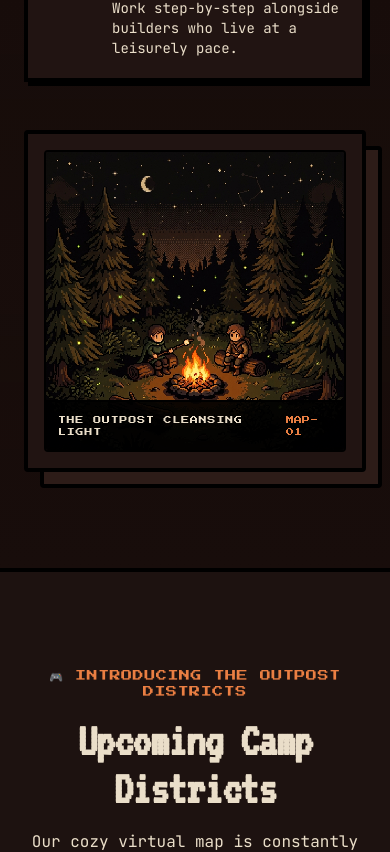
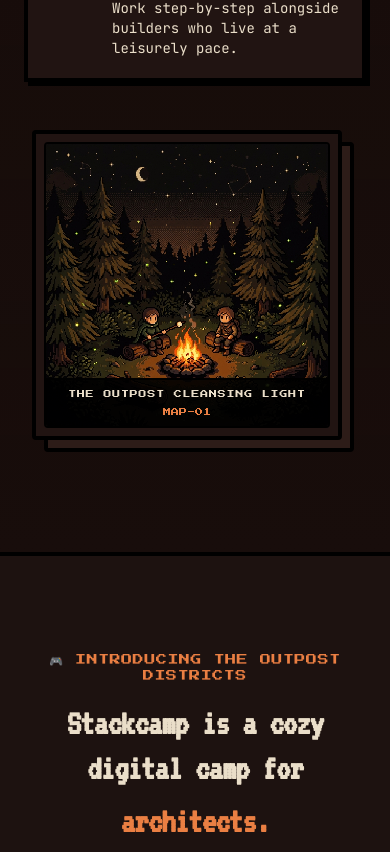
Before and after one commit to RonanStack24/stackcamp, a React (Vite) app: page / in a window 390 px wide. Shown: the part 1492-2344 px from the top of the page. Built offline with nearby package versions, Linux system fonts and the light colour scheme.

Commit message:
Fix mobile responsiveness, update roles and join modal

```diff
--- a/src/components/Clearing.tsx
+++ b/src/components/Clearing.tsx
@@ -46,19 +46,19 @@ export default function Clearing() {
           </div>
 
           {/* Photo stacked card presentation side */}
-          <div id="clearing-image-col" className="lg:col-span-6 flex justify-center">
-            <div className="relative w-full max-w-md">
+          <div id="clearing-image-col" className="lg:col-span-6 flex justify-center px-2 sm:px-0">
+            <div className="relative w-full max-w-xs sm:max-w-sm md:max-w-md mr-4 mb-4 md:mr-6 md:mb-6">
               {/* Back offset shadow card */}
               <div
                 id="image-stack-shadow-card"
-                className="absolute inset-0 bg-logo-brown border-4 border-black rounded translate-x-4 translate-y-4 pointer-events-none"
+                className="absolute inset-0 bg-logo-brown border-4 border-black rounded translate-x-3 translate-y-3 md:translate-x-4 md:translate-y-4 pointer-events-none"
               />
 
               {/* Main content photograph card in pixel style frame */}
               <motion.div
                 id="image-stack-main-card"
                 whileHover={{ rotate: -1, scale: 1.01 }}
-                className="relative bg-cocoa-900 border-4 border-black p-4 rounded overflow-hidden cursor-pointer"
+                className="relative bg-cocoa-900 border-4 border-black p-2 sm:p-4 rounded overflow-hidden cursor-pointer z-10"
               >
                 <div className="aspect-square w-full rounded border-2 border-black overflow-hidden relative group">
                   <img
@@ -67,7 +67,7 @@ export default function Clearing() {
                     className="w-full h-full object-cover crisp-pixel group-hover:scale-105 transition-transform duration-700"
                   />
                   {/* Banner overlay styled as retro UI caption */}
-                  <div className="absolute inset-x-0 bottom-0 bg-black/90 p-3 border-t-2 border-black flex items-center justify-between font-pixel text-[8px] text-[#eadec9]">
+                  <div className="absolute inset-x-0 bottom-0 bg-black/90 p-2 sm:p-3 border-t-2 border-black flex flex-col sm:flex-row items-center justify-between font-pixel text-[8px] sm:text-[9px] text-[#eadec9] gap-1.5 sm:gap-0 text-center sm:text-left">
                     <span className="tracking-widest uppercase">THE OUTPOST CLEANSING LIGHT</span>
                     <span className="text-amber-orange">MAP-01</span>
                   </div>
--- a/src/components/WhatIsComing.tsx
+++ b/src/components/WhatIsComing.tsx
@@ -1,4 +1,4 @@
-import { useState, FormEvent } from "react";
+import { useState, FormEvent, useEffect } from "react";
 import { motion, AnimatePresence } from "motion/react";
 import {
   Contact,
@@ -17,39 +17,58 @@ import { DeveloperBadge, GuestbookEntry } from "../types";
 export default function WhatIsComing() {
   const [activeTab, setActiveTab] = useState<string>("profiles");
 
+  // Word rotator state
+  const roles = [
+    "developers.",
+    "engineers.",
+    "architects.",
+    "builders.",
+    "creators.",
+    "students.",
+    "innovators."
+  ];
+  const [roleIndex, setRoleIndex] = useState(0);
+
+  useEffect(() => {
+    const timer = setInterval(() => {
+      setRoleIndex((prev) => (prev + 1) % roles.length);
+    }, 2500);
+    return () => clearInterval(timer);
+  }, []);
+
   // Local states for interactive simulators
   // 1. Badge Generator State
   const [badgeName, setBadgeName] = useState("RonanStack24");
-  const [badgeRole, setBadgeRole] = useState("C# Developer");
+  const [badgeRole, setBadgeRole] = useState("developers");
   const [badgeSkills, setBadgeSkills] = useState(["ASP.NET Core", "C#", "UI Design"]);
   const [newSkill, setNewSkill] = useState("");
   const [badgeCharacter, setBadgeCharacter] = useState("🦊"); // default to our logo fox!
 
   // 2. Project Showcases State
   const [projects, setProjects] = useState([
-    { id: "1", title: "PineOS Retro Sim", developer: "ElderPine", fuelCount: 42, tag: "C#" },
-    { id: "2", title: "Woodland Editor", developer: "HazelSprout", fuelCount: 29, tag: "React" },
-    { id: "3", title: "Cozy Soundscapes", developer: "RangerDan", fuelCount: 56, tag: "Web Audio" },
+    { id: "1", title: "Sustainable Living Mod", developer: "ElderPine", fuelCount: 42, tag: "Architect" },
+    { id: "2", title: "Woodland UI Engine", developer: "HazelSprout", fuelCount: 29, tag: "Engineer" },
+    { id: "3", title: "Student Capstone App", developer: "RangerDan", fuelCount: 56, tag: "Student" },
   ]);
 
   // 3. Collaboration board status
   const [collabMatches, setCollabMatches] = useState([
-    { id: "c1", title: "Looking for UI designer for indie life-sim", sender: "MossGazer", role: "C# Ninja" },
-    { id: "c2", title: "Need a beta-tester for my terminal clock app", sender: "FiraCoder", role: "Rust Shaman" },
+    { id: "c1", title: "Looking for structural feedback on 3D housing model", sender: "MossGazer", role: "Architect" },
+    { id: "c2", title: "Need student beta-testers for a new study tool", sender: "FiraCoder", role: "Innovator" },
   ]);
   const [newCollabRequest, setNewCollabRequest] = useState("");
   const [newCollabSender, setNewCollabSender] = useState("");
 
   // 4. Build Logs timeline status
   const [buildLogs, setBuildLogs] = useState([
-    { id: "b1", camper: "RonanStack24", mood: "🔥 Fired up", text: "Successfully finished the Stackcamp responsive structures. Tailwind is flawless.", time: "Just now" },
-    { id: "b2", camper: "PixelPioneer", mood: "☕ Coding in peace", text: "Working on customizable pixel profile cards. Exploring canvas rendering.", time: "10 mins ago" },
+    { id: "b1", camper: "RonanStack24", mood: "🔥 Fired up", text: "Successfully finished the Stackcamp layout. The community features are coming together.", time: "Just now" },
+    { id: "b2", camper: "PixelPioneer", mood: "☕ Cozy Code", text: "Working on customizable pixel profile cards for all creators.", time: "10 mins ago" },
   ]);
   const [newLogText, setNewLogText] = useState("");
   const [newLogMood, setNewLogMood] = useState("🔥 Fired up");
 
   // 5. Community cabins joined
-  const [joinedCabins, setJoinedCabins] = useState<string[]>(["Pine Woods Cabin"]);
+  const [joinedCabins, setJoinedCabins] = useState<string[]>(["Creators Studio"]);
 
   const handleAddSkill = (e: FormEvent) => {
     e.preventDefault();
@@ -167,8 +186,22 @@ export default function WhatIsComing() {
           <span className="font-pixel text-[11px] tracking-wider uppercase text-amber-orange block">
             🎮 INTRODUCING THE OUTPOST DISTRICTS
           </span>
-          <h2 className="font-display text-5xl md:text-6xl font-bold tracking-tight text-warm-beige">
-            Upcoming Camp Districts
+          <h2 className="font-display text-4xl md:text-5xl font-bold tracking-tight text-warm-beige leading-tight min-h-[140px] md:min-h-[110px]">
+            Stackcamp is a cozy digital camp for
+            <span className="block text-amber-orange mt-2">
+              <AnimatePresence mode="wait">
+                <motion.span
+                  key={roleIndex}
+                  initial={{ y: 20, opacity: 0 }}
+                  animate={{ y: 0, opacity: 1 }}
+                  exit={{ y: -20, opacity: 0 }}
+                  transition={{ duration: 0.3 }}
+                  className="inline-block"
+                >
+                  {roles[roleIndex]}
+                </motion.span>
+              </AnimatePresence>
+            </span>
           </h2>
           <p className="text-sage-text leading-relaxed font-mono">
             Our cozy virtual map is constantly expanding. Click one of the campfire districts below to try its interactive client-side simulator sandbox.
@@ -220,8 +253,8 @@ export default function WhatIsComing() {
           </div>
 
           {/* Right interactive gameboy console simulator (6 cols) */}
-          <div id="vision-sandbox-col" className="lg:col-span-6 flex items-stretch">
-            <div className="w-full bg-logo-brown border-4 border-black p-6 flex flex-col justify-between relative overflow-hidden backdrop-blur-sm self-stretch min-h-[550px] shadow-[8px_8px_0px_0px_rgba(0,0,0,1)]">
+          <div id="vision-sandbox-col" className="lg:col-span-6 flex items-stretch px-1 sm:px-0">
+            <div className="w-full bg-logo-brown border-4 border-black p-4 sm:p-6 flex flex-col justify-between relative overflow-hidden backdrop-blur-sm self-stretch min-h-[550px] shadow-[4px_4px_0px_0px_rgba(0,0,0,1)] md:shadow-[8px_8px_0px_0px_rgba(0,0,0,1)]">
 
               {/* Retro console venting slots decorative */}
               <div className="absolute top-3 right-6 flex gap-1 pointer-events-none opacity-40">
@@ -279,11 +312,13 @@ export default function WhatIsComing() {
                             onChange={(e) => setBadgeRole(e.target.value)}
                             className="w-full bg-cocoa-950 border-2 border-black focus:border-amber-orange text-sm p-2 text-warm-beige outline-none cursor-pointer"
                           >
-                            <option value="C# Developer">C# Developer</option>
-                            <option value="Indie Game Dev">Indie Game Dev</option>
-                            <option value="UI/UX Artisan">UI/UX Artisan</option>
-                            <option value="React Ranger">React Ranger</option>
-                            <option value="Rust Tinker">Rust Tinker</option>
+                            <option value="developers">developers</option>
+                            <option value="engineers">engineers</option>
+                            <option value="architects">architects</option>
+                            <option value="builders">builders</option>
+                            <option value="creators">creators</option>
+                            <option value="students">students</option>
+                            <option value="innovators">innovators</option>
                           </select>
                         </div>
                       </div>
@@ -307,8 +342,8 @@ export default function WhatIsComing() {
                       </div>
 
                       {/* Passport Preview card styled uniquely */}
-                      <div className="border-4 border-dashed border-black/40 p-4 flex justify-center bg-black/30">
-                        <div className="relative w-72 bg-cocoa-950 border-4 border-amber-orange p-4 overflow-hidden shadow-2xl font-mono text-xs">
+                      <div className="border-4 border-dashed border-black/40 p-2 sm:p-4 flex justify-center bg-black/30">
+                        <div className="relative w-full max-w-[288px] bg-cocoa-950 border-4 border-amber-orange p-3 sm:p-4 overflow-hidden shadow-2xl font-mono text-xs">
                           {/* Top heading strip inside passport */}
                           <div className="absolute top-0 right-0 bg-amber-orange text-cocoa-950 text-[8px] px-2.5 py-1 font-pixel font-bold uppercase">
                             STCamp-PASS
@@ -436,11 +471,11 @@ export default function WhatIsComing() {
                           />
                           <p className="text-[10px] text-amber-orange font-pixel self-center text-right uppercase">POST BOARD</p>
                         </div>
-                        <div className="flex gap-2">
+                        <div className="flex flex-col sm:flex-row gap-2">
                           <input
                             type="text"
                             required
-                            placeholder="C# / .NET project help card..."
+                            placeholder="I need help building..."
                             value={newCollabRequest}
                             onChange={(e) => setNewCollabRequest(e.target.value.slice(0, 50))}
                             className="bg-cocoa-950 border border-black focus:border-amber-orange p-2 text-xs text-warm-beige outline-none flex-grow"
@@ -483,7 +518,7 @@ export default function WhatIsComing() {
                         Document tiny wins and bugs squashed in your logs. Share authentic building processes.
                       </p>
 
-                      <form onSubmit={handlePostLog} className="flex gap-2 items-center font-mono">
+                      <form onSubmit={handlePostLog} className="flex flex-col sm:flex-row gap-2 sm:items-center font-mono">
                         <select
                           value={newLogMood}
                           onChange={(e) => setNewLogMood(e.target.value)}
@@ -542,10 +577,10 @@ export default function WhatIsComing() {
 
                       <div className="grid grid-cols-2 gap-2.5 font-mono">
                         {[
-                          { name: "C# Cabin Outpost", icon: "🌲", campers: 124 },
-                          { name: "React Clearing", icon: "⚛️", campers: 198 },
-                          { name: "Tailwind Outpost", icon: "🛶", campers: 88 },
-                          { name: "Low-Hustle Den", icon: "🦦", campers: 145 },
+                          { name: "Creators Studio", icon: "🎨", campers: 124 },
+                          { name: "Builders Workshop", icon: "🔨", campers: 198 },
+                          { name: "Innovators Den", icon: "💡", campers: 88 },
+                          { name: "Student Lounge", icon: "📚", campers: 145 },
                         ].map((cabin) => {
                           const isJoined = joinedCabins.includes(cabin.name);
                           return (
```
Also changed, not shown: src/components/JoinCampModal.tsx (+10 -9 lines), src/components/Navbar.tsx (+8 -4 lines).
